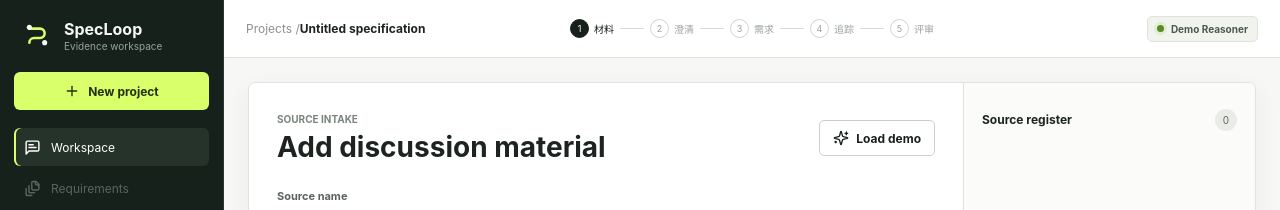
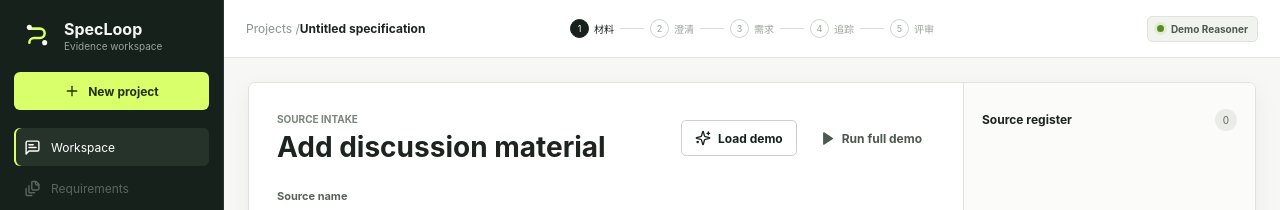
Before and after one commit to 0101xiayingluo/SpecLoop, a React (Vite) app: page / in a window 1280 px wide. Shown: the top 210 px of the page. Built offline with nearby package versions, Linux system fonts and the light colour scheme.

Commit message:
feat: add one-click full demo

```diff
--- a/src/App.tsx
+++ b/src/App.tsx
@@ -71,6 +71,17 @@ export default function App() {
       const demo = analyzeMaterial(createProject('Course project requirements'), 'Course project discussion', DEMO_SOURCE, 'markdown')
       setProject(demo)
       setActiveView('workspace')
+    })
+  }
+
+  const runFullDemo = () => {
+    withErrorBoundary(() => {
+      let demo = analyzeMaterial(createProject('Course project requirements'), 'Course project discussion', DEMO_SOURCE, 'markdown')
+      for (const question of demo.questions) {
+        demo = answerQuestion(demo, question.id, question.recommendationId ?? question.options[0].id)
+      }
+      setProject(synthesizeProject(demo))
+      setActiveView('requirements')
     })
   }
 
@@ -161,7 +172,7 @@ export default function App() {
   } else if (activeView === 'evaluation') {
     content = <EvaluationView project={project} />
   } else if (project.stage === 'intake') {
-    content = <IntakeView sources={project.sources} analyzing={analyzing} reasonerMode={project.preferences.reasonerMode ?? 'demo'} onAnalyze={analyze} onLoadDemo={loadDemo} />
+    content = <IntakeView sources={project.sources} analyzing={analyzing} reasonerMode={project.preferences.reasonerMode ?? 'demo'} onAnalyze={analyze} onLoadDemo={loadDemo} onRunFullDemo={runFullDemo} />
   } else if (project.stage === 'clarify') {
     content = <ClarifyView project={project} onAnswer={answer} onAnswerRecommendations={answerRecommendations} onSynthesize={synthesize} />
   } else {
--- a/src/components/IntakeView.tsx
+++ b/src/components/IntakeView.tsx
@@ -9,9 +9,10 @@ interface IntakeViewProps {
   reasonerMode: 'demo' | 'model'
   onAnalyze: (title: string, content: string, kind: SourceKind) => void | Promise<void>
   onLoadDemo: () => void
+  onRunFullDemo: () => void
 }
 
-export function IntakeView({ sources, analyzing, reasonerMode, onAnalyze, onLoadDemo }: IntakeViewProps) {
+export function IntakeView({ sources, analyzing, reasonerMode, onAnalyze, onLoadDemo, onRunFullDemo }: IntakeViewProps) {
   const fileInput = useRef<HTMLInputElement>(null)
   const [title, setTitle] = useState('')
   const [content, setContent] = useState('')
@@ -48,9 +49,14 @@ export function IntakeView({ sources, analyzing, reasonerMode, onAnalyze, onLoad
             <span className="eyebrow">Source intake</span>
             <h1>Add discussion material</h1>
           </div>
-          <button className="secondary-button" onClick={onLoadDemo}>
-            <Sparkles size={16} /> Load demo
-          </button>
+          <div className="heading-actions">
+            <button className="secondary-button" onClick={onLoadDemo}>
+              <Sparkles size={16} /> Load demo
+            </button>
+            <button className="text-button" onClick={onRunFullDemo}>
+              <Play size={15} fill="currentColor" /> Run full demo
+            </button>
+          </div>
         </div>
 
         <label className="title-input">
```
Also changed, not shown: 1 other file (tests, documents, lock files or other folders).
